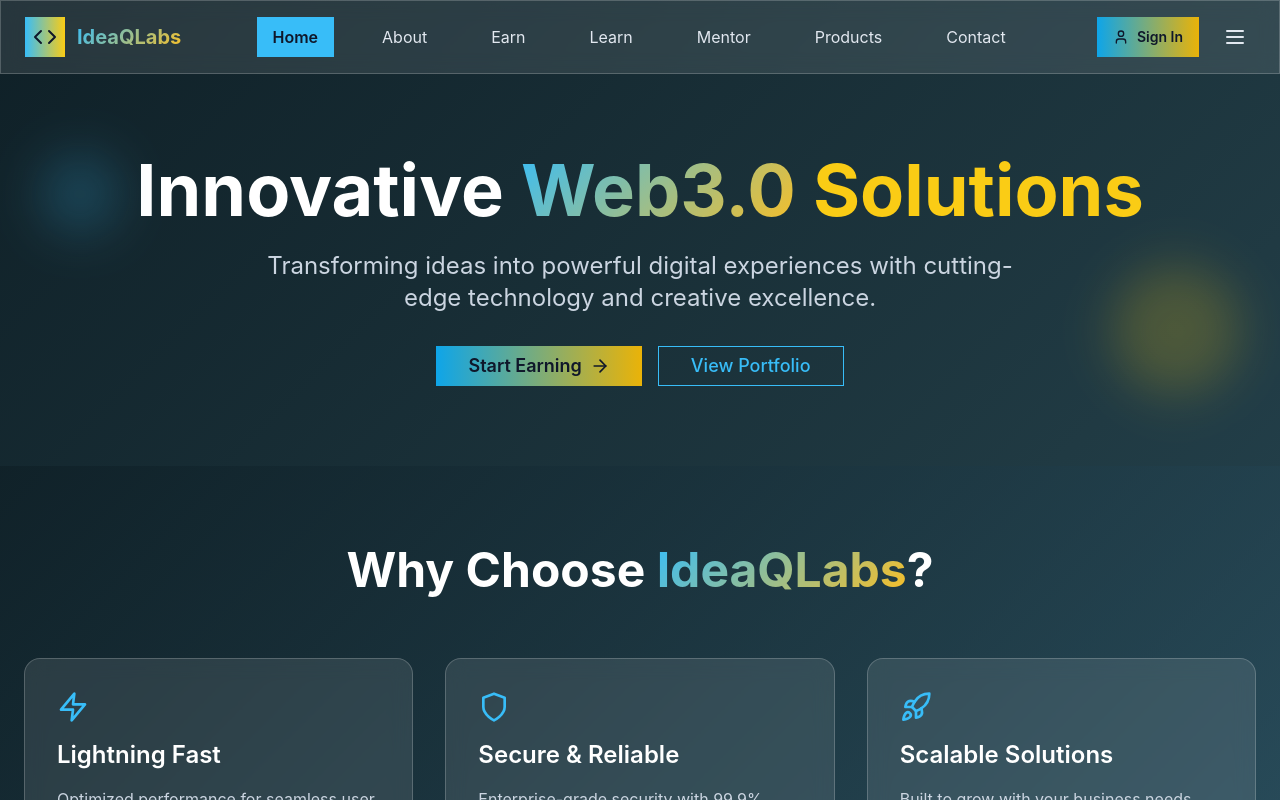
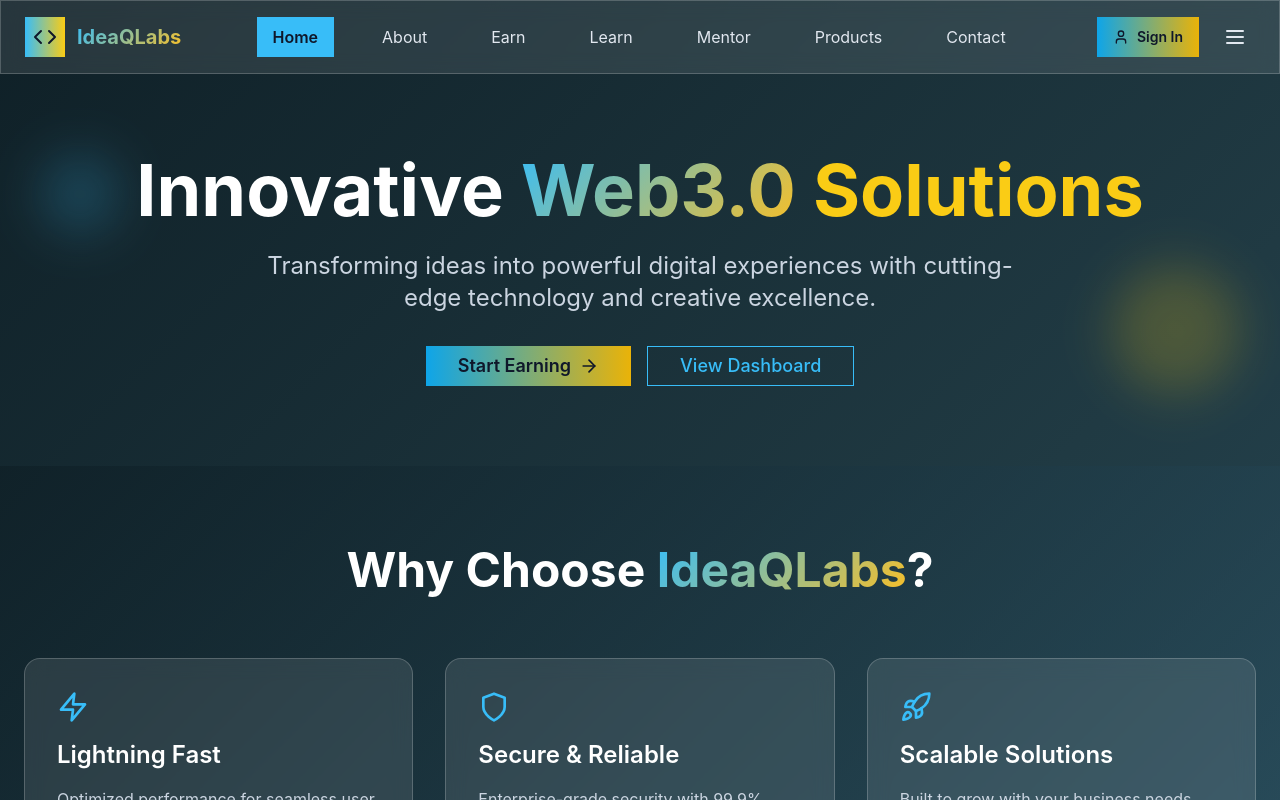
Before and after one commit to ideaqlabs/IdeaQLabs, a React (Vite) app: page / in a window 1280 px wide. Shown: the top 800 px of the page. Built offline with nearby package versions, Linux system fonts and the light colour scheme.

Commit message:
Update Home.jsx

```diff
--- a/src/components/pages/Home.jsx
+++ b/src/components/pages/Home.jsx
@@ -72,7 +72,7 @@ const Home = ({ setCurrentPage }) => {
               onClick={handleGetStarted}
               className="border-sky-400 text-sky-400 hover:bg-sky-400 hover:text-slate-900 px-8 py-3 text-lg"
             >
-              View Portfolio
+              View Dashboard
             </Button>
           </motion.div>
         </div>
```
